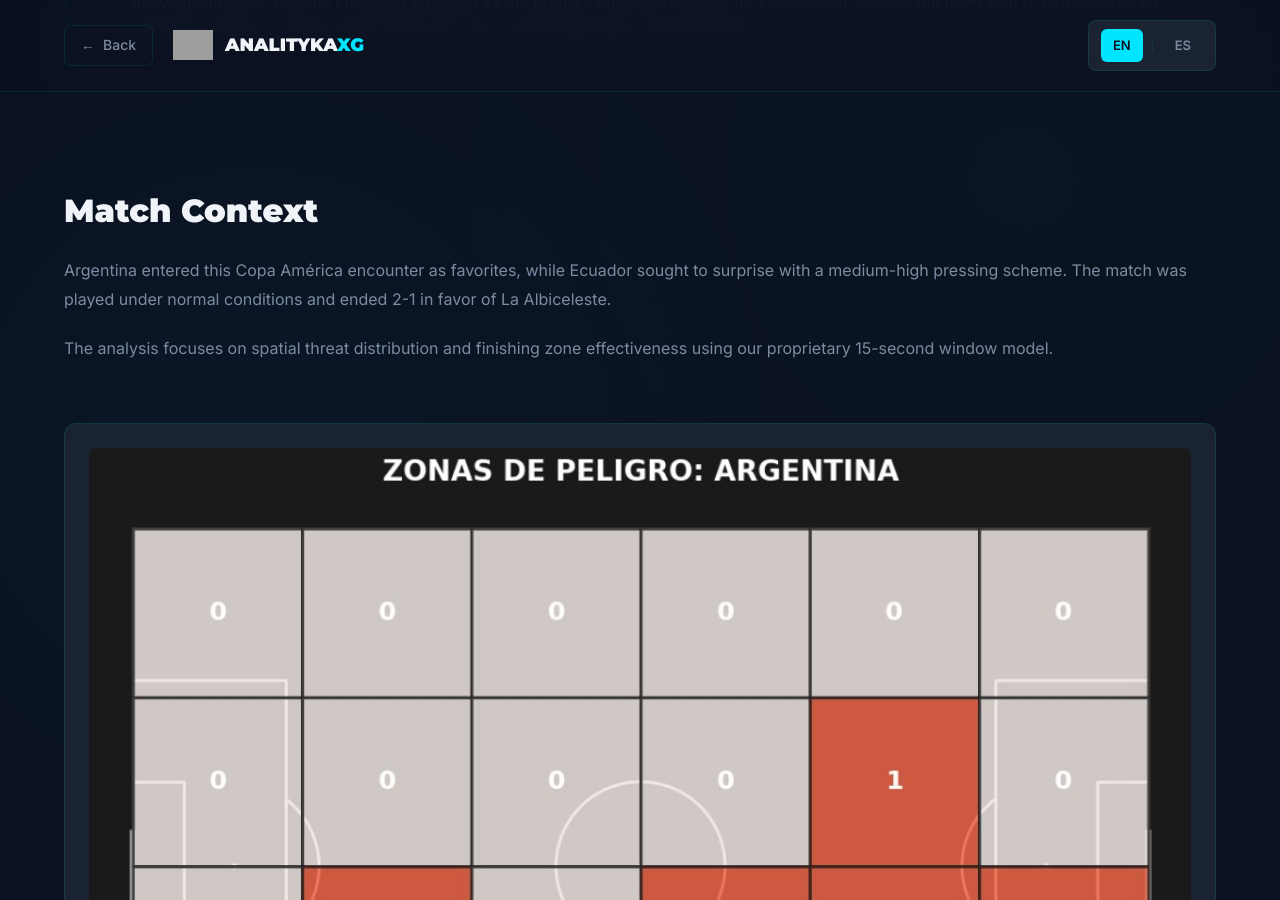
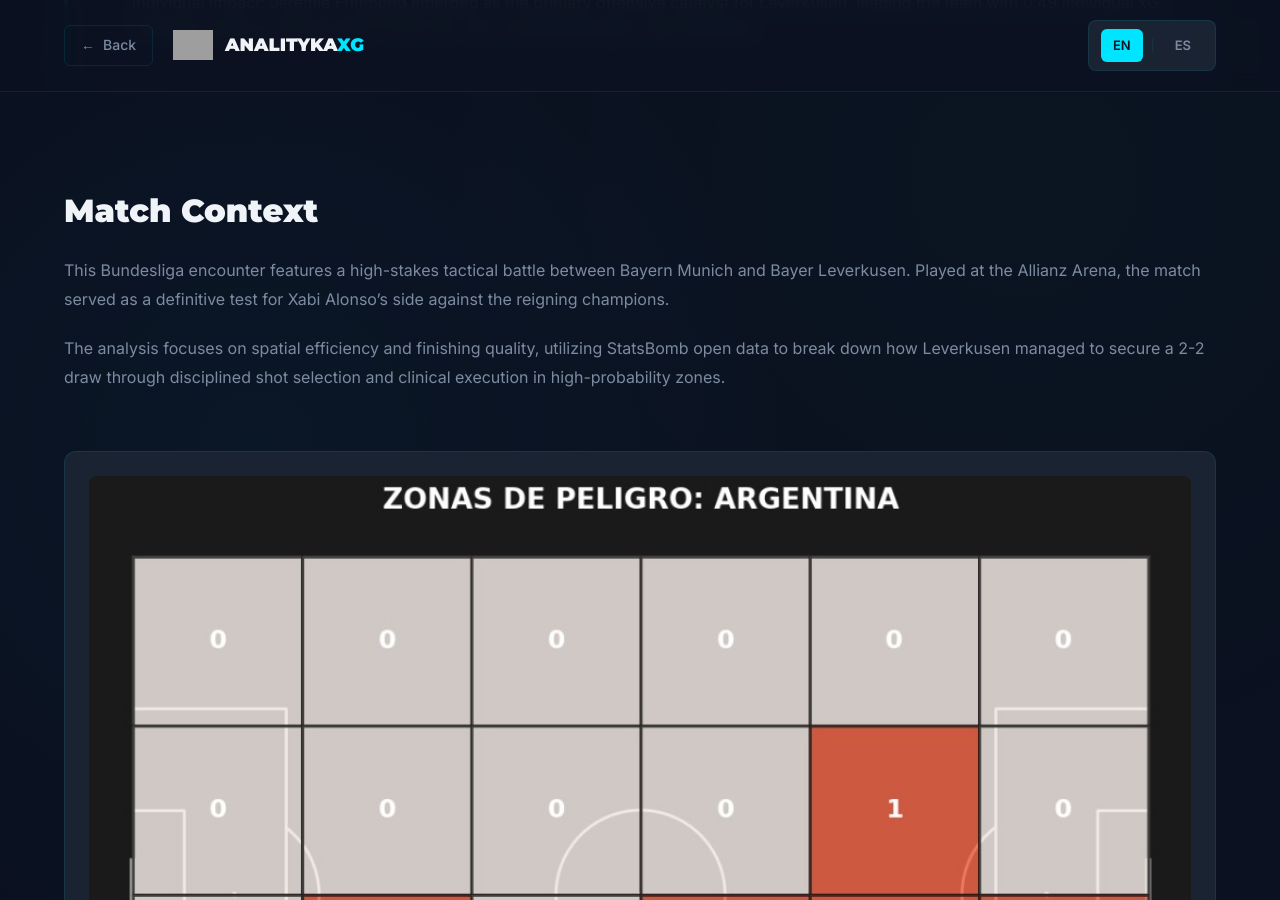
Before and after one commit to Fiallos77/analitykaXG, a Jekyll site: the page built from reports/argentina-ecuador-2024.md, in a window 1280 px wide and 900 px high, scrolled down 778 px. Built offline with Jekyll 4.4.1, drawn with Linux system fonts in a browser that asks for light colours; grey boxes are pictures that could not be loaded.

Commit message:
Revise match context and analysis for accuracy

```diff
--- a/reports/argentina-ecuador-2024.md
+++ b/reports/argentina-ecuador-2024.md
@@ -37,13 +37,14 @@ lang: en
     <div class="content-section">
         <h2>Match Context</h2>
         <p>
-            Argentina entered this Copa América encounter as favorites, while Ecuador
-            sought to surprise with a medium-high pressing scheme. The match was played
-            under normal conditions and ended 2-1 in favor of La Albiceleste.
+            This Bundesliga encounter features a high-stakes tactical battle between Bayern Munich and Bayer Leverkusen.
+            Played at the Allianz Arena, the match served as a definitive test for Xabi Alonso’s side against the reigning
+            champions.
         </p>
         <p>
-            The analysis focuses on spatial threat distribution and finishing zone
-            effectiveness using our proprietary 15-second window model.
+            The analysis focuses on spatial efficiency and finishing quality, utilizing StatsBomb open data to break down
+            how Leverkusen managed to secure a 2-2 draw through disciplined shot selection and clinical execution in
+            high-probability zones.
         </p>
     </div>
 
```
